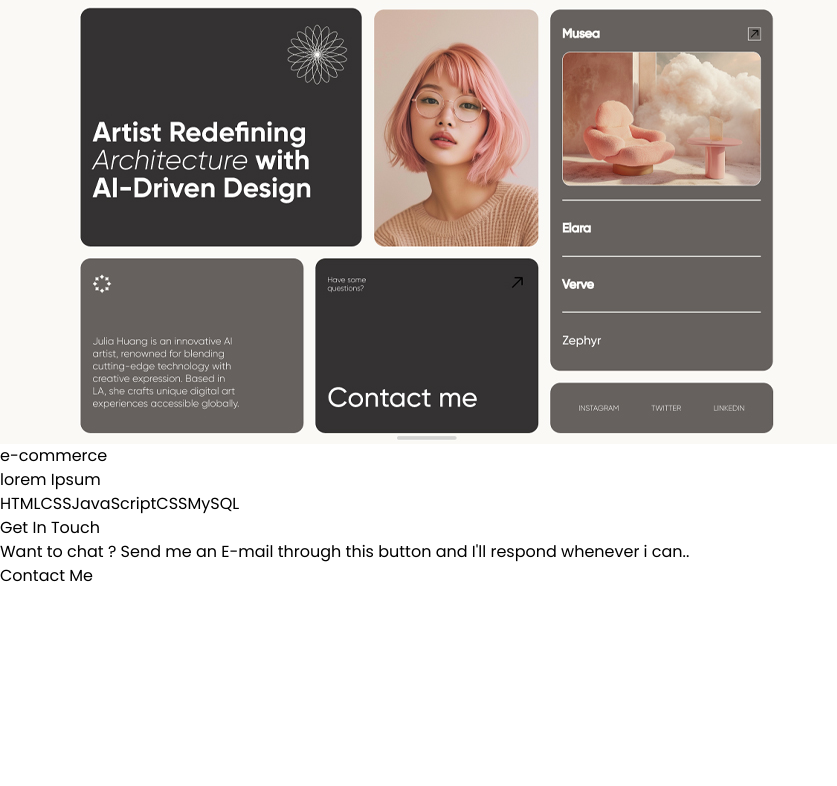
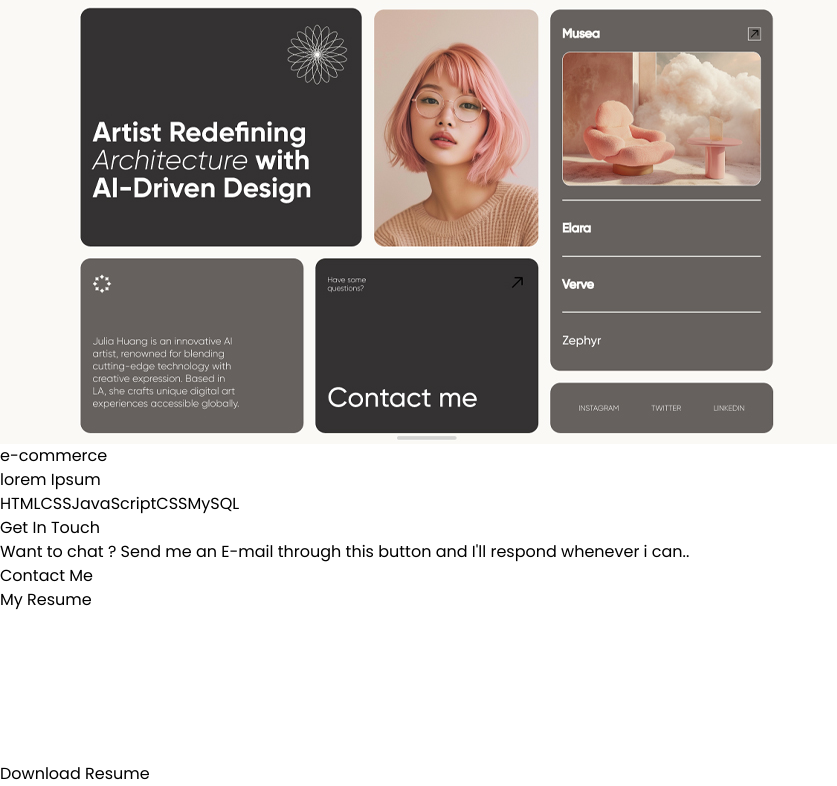
Before and after one commit to HamzaBnJemaa/hamzabenjemaa, a React (Vite) app: page / in a window 1280 px wide. Shown: the part 4774-5560 px from the top of the page, without its empty margins (0-837 px from the left). Before the commit the page ends 5362 px from the top, so only its background shows below. Built offline with nearby package versions, Linux system fonts and the light colour scheme.

Commit message:
resumeadd

```diff
--- a/src/App.jsx
+++ b/src/App.jsx
@@ -3,6 +3,7 @@ import Contact from "./components/Contact";
 import Hero from "./components/Hero";
 import Projects from "./components/Projects";
 import Tech from "./components/Tech";
+import Resume from "./components/Resume";
 
 function App() {
   return (
@@ -14,6 +15,7 @@ function App() {
 <Tech/>
 <Projects/>
 <Contact/>
+<Resume/>
     </main>
     </>
   )
--- a/src/components/NavBar.jsx
+++ b/src/components/NavBar.jsx
@@ -22,9 +22,10 @@ const NavBar = () => {
 <a href="#contact" className="cursor-pointer opacity-70 transition-all duration-300 hover-opacity-100">
   <li>Contact</li>
 </a>
-<a href="#contact" className="cursor-pointer opacity-70 transition-all duration-300 hover-opacity-100">
+<a href="#resume" className="cursor-pointer opacity-70 transition-all duration-300 hover-opacity-100">
   <li>Resume</li>
 </a>
+
       </ul>
       <ul className="hidden md:flex gap-5">
         <li className="cursor-pointer text-xl opacity-70 transiton-all duration-300 hover:text-red-500 hover:opacity-100">
--- /dev/null
+++ b/src/components/Resume.jsx
@@ -0,0 +1,23 @@
+import resumePDF from "../assets/Hamzadec2024.pdf";
+
+const Resume = () => {
+  return (
+    <section id="resume" className="min-h-screen w-full flex flex-col items-center justify-center bg-gray-900 text-white px-8 py-16">
+      <h2 className="text-4xl font-bold mb-8">My Resume</h2>
+      <iframe
+        src={resumePDF}
+        className="w-full max-w-4xl h-[600px] border-2 border-gray-700"
+        title="Resume PDF"
+      ></iframe>
+      <a
+        href={resumePDF}
+        download
+        className="mt-6 px-6 py-3 bg-blue-600 text-white font-semibold rounded-lg hover:bg-blue-700 transition-all duration-300"
+      >
+        Download Resume
+      </a>
+    </section>
+  );
+};
+
+export default Resume;
```
Also changed, not shown: 1 other file (tests, documents, lock files or other folders).
